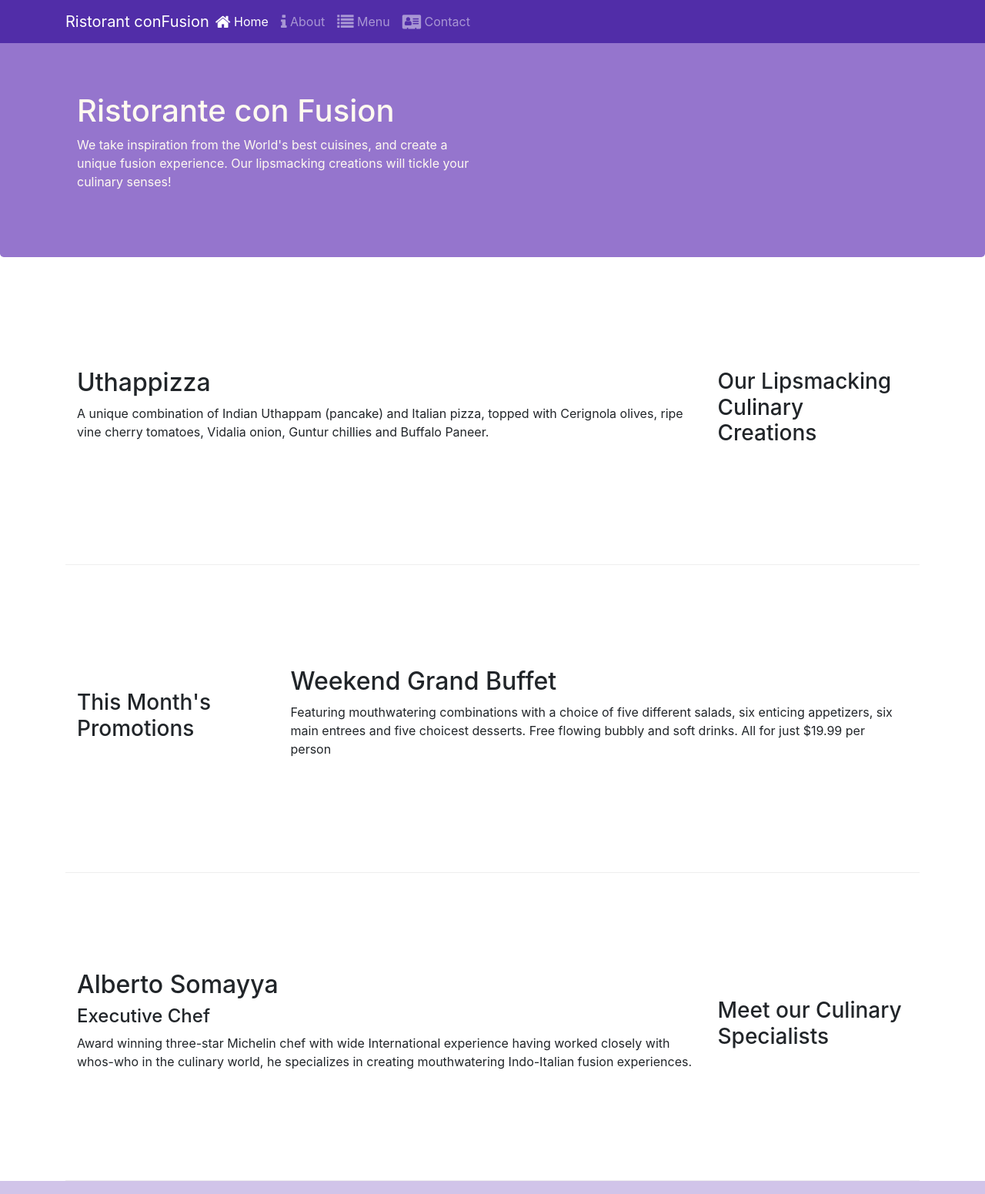
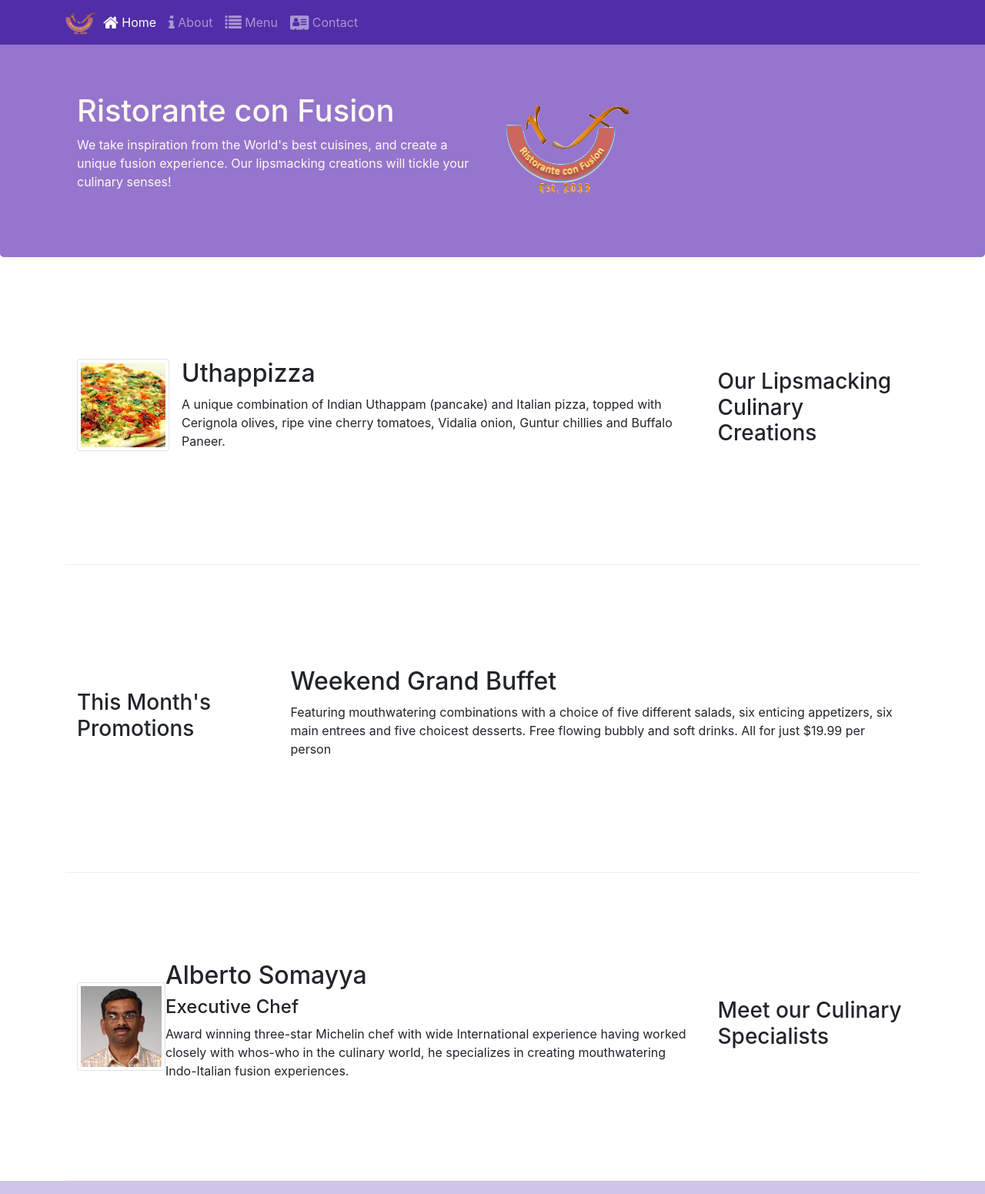
Before and after one commit to Nenenj/FRONT-END-WEB-UI-FRAMEWORKS, a website: page index.html in a window 1280 px wide. Shown: the top 1551 px of the page at 77% size. Drawn offline with nearby package versions, Linux system fonts and the light colour scheme.

Commit message:
Images and Media

```diff
--- a/index.html
+++ b/index.html
@@ -21,7 +21,7 @@
             <button class="navbar-toggler" type="button" data-toggle="collapse" data-target="#Navabar">
                 <span class="navbar-toggler-icon"></span>
             </button>
-            <a class="navbar-brand mr-auto" href="#">Ristorant conFusion</a>
+            <a class="navbar-brand mr-auto" href="#"><img src="img/logo.png" height="30" width="41"></a>
             <div class="collapse navbar-collapse" id="Navabar">
                 <ul class="navbar-nav mr-auto">
                     <li class="nav-item active"><a class="nav-link" href="#"><span class="fa fa-home fa-lg"></span> Home</a></li>
@@ -40,7 +40,8 @@
                     <h1>Ristorante con Fusion</h1>
                     <p>We take inspiration from the World's best cuisines, and create a unique fusion experience. Our lipsmacking creations will tickle your culinary senses!</p>
                 </div>
-                <div class="col-12 col-sm">
+                <div class="col-12 col-sm align-self-center">
+                    <img src="img/logo.png" class="img-fluid">
                 </div>
             </div>
         </div>
@@ -52,11 +53,19 @@
                 <h3>Our Lipsmacking Culinary Creations</h3>
             </div>
             <div class="col col-sm order-sm-first col-md">
-                <h2>Uthappizza</h2>
-                <p>A unique combination of Indian Uthappam (pancake) and Italian pizza, topped with Cerignola olives, ripe vine cherry tomatoes, Vidalia onion, Guntur chillies and Buffalo Paneer.</p>
+                <div class="media">
+                    <img class="d-flex mr-3 img-thumbnail align-self center"
+                    src="img/uthappizza.png" alt="uthappizza">
+                    <div class="media-body">
+                <h2 class="mt-0">Uthappizza</h2>
+                <p class="d-none d-sm-block">A unique combination of Indian Uthappam (pancake) and Italian
+                    pizza, topped with Cerignola olives, ripe vine cherry tomatoes, Vidalia onion, Guntur
+                    chillies and Buffalo Paneer.</p>
             </div>
         </div>
+       </div>
 
+       </div>
 
         <div class="row row-content align-items-center">
             <div class="col-12 col-sm-4 col-md-3">
@@ -73,10 +82,14 @@
                 <h3>Meet our Culinary Specialists</h3>
             </div>
             <div class="col col-sm order-sm-first col-md">
+                <div class="media">
+                    <img class="d-flex mr3 img-thumbnail align-self-center"
+                    src="img/alberto.png" alt="alberto">
+                    <div class="media-body">
                 <h2>Alberto Somayya</h2>
                 <h4>Executive Chef</h4>
-                <div class="d-none d-sm-block">
-                <p>Award winning three-star Michelin chef with wide International experience having worked closely with whos-who in the culinary world, he specializes in creating mouthwatering Indo-Italian fusion experiences. </p>
+                <p class="d-none d-sm-block">Award winning three-star Michelin chef with wide International experience having worked closely with whos-who in the culinary world, he specializes in creating mouthwatering Indo-Italian fusion experiences. </p>
+        </div>
             </div>
             </div>
         </div>
```
Also changed, not shown: aboutus.html (+16 -16 lines), contactus.html (+3 -2 lines), img/alberto.png (added), img/buffet.png (added), img/logo.png (added), img/uthappizza.png (added), 1 other file.
